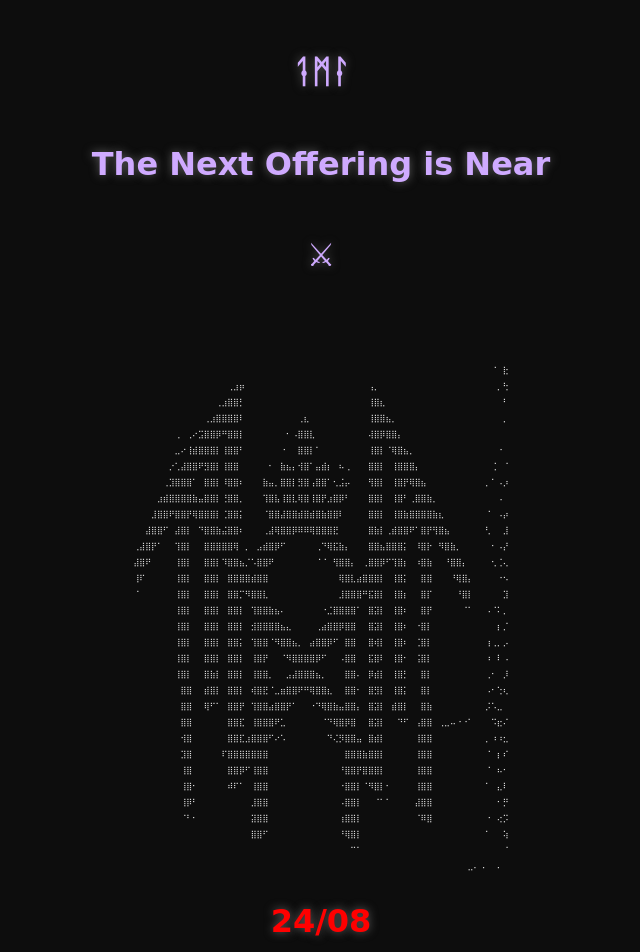
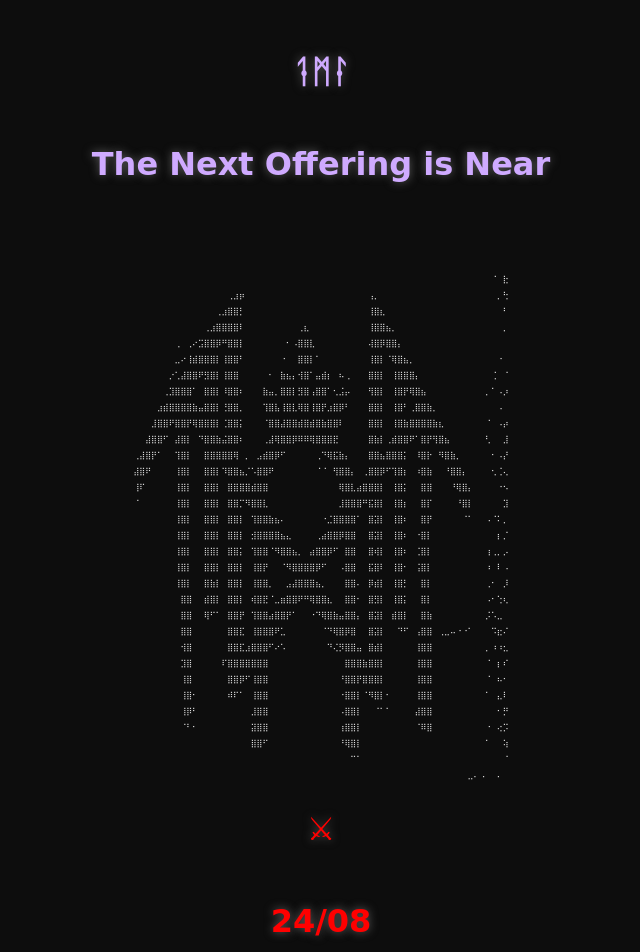
Before and after one commit to offeringtosleep/wewerelookingforyou, a plain HTML site: page index.html in a window 1280 px wide. Shown: the top 952 px of the page, without its empty margins (319-959 px from the left). Drawn offline with Linux system fonts and the light colour scheme; a web font is replaced by a local one.

Commit message:
Update index.html

```diff
--- a/index.html
+++ b/index.html
@@ -47,7 +47,7 @@
 <body>
 <h1>ᛑᛗᛛ</h1>
 <h1>The Next Offering is Near</h1>
-<h1>⚔︎</h1>
+
 <br>
 <br>
 <br>
@@ -88,7 +88,7 @@
 <p> ⠀⠀⠀⠀⠀⠀⠀⠀⠀⠀⠀⠀⠀⠀⠀⠀⠀⠀⠀⠀⠀⠀⠀⠀⠀⠀⠀⠀⠀⠀⠀⠀⠀⠀⠀⠀⠀⠉⠁⠀⠀⠀⠀⠀⠀⠀⠀⠀⠀⠀⠀⠀⠀⠀⠀⠀⠀⠀⠀⠀⠀⠀⠀⠈</p>
 <p> ⠀⠀⠀⠀⠀⠀⠀⠀⠀⠀⠀⠀⠀⠀⠀⠀⠀⠀⠀⠀⠀⠀⠀⠀⠀⠀⠀⠀⠀⠀⠀⠀⠀⠀⠀⠀⠀⠀⠀⠀⠀⠀⠀⠀⠀⠀⠀⠀⠀⠀⠀⠀⠀⠀⠀⠀⠀⣀⠄⠠⠀⠀⠄⠀</p>
 
-
+<h2>⚔︎</h2>
 <h2>24/08</h2>
 <h2>A Letter For You</h2>
 <h2>From 𓅟</h2>
```
